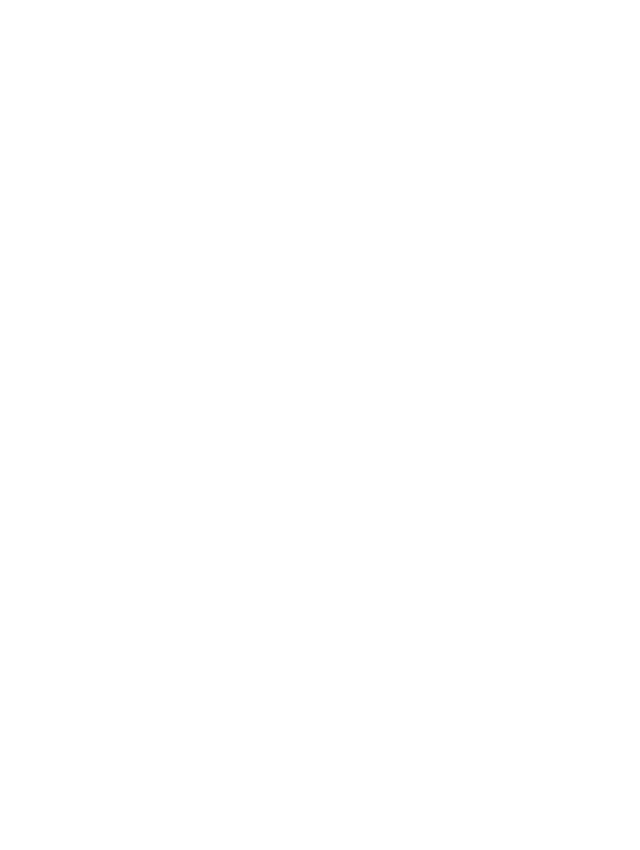
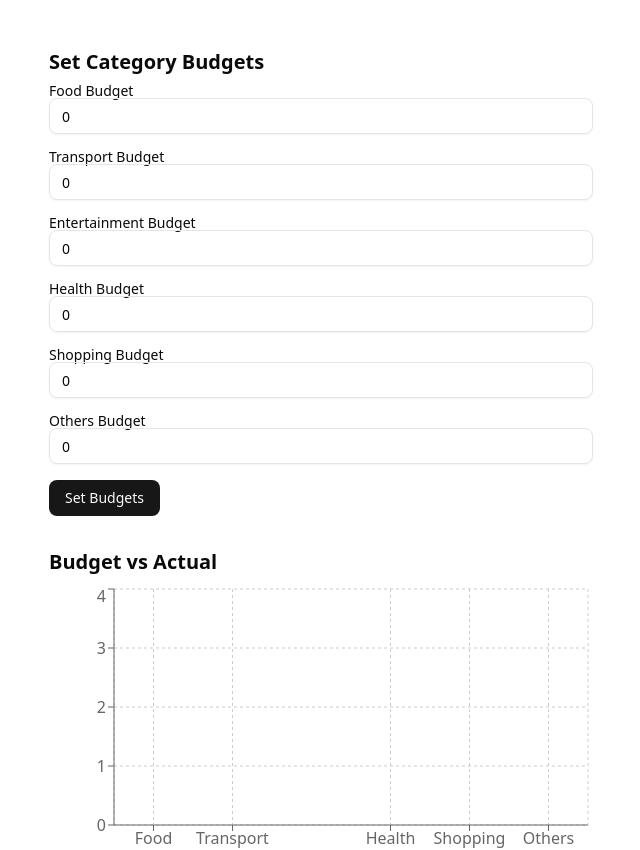
Before and after one commit to TechieVinita/finance-tracker, a Next.js app: page / in a window 1280 px wide. Before the commit this address had no page. Shown: the top 850 px of the page, without its empty margins (319-959 px from the left). Before the commit the page ends 800 px from the top, so only its background shows below. Built offline with nearby package versions, Linux system fonts and the light colour scheme.

Commit message:
Make TransactionsPage the homepage and clean up code

```diff
--- a/src/app/page.tsx
+++ b/src/app/page.tsx
@@ -1,5 +1,7 @@
-import { redirect } from 'next/navigation';
+"use client";
 
-export default function Home() {
-  redirect('/transactions');
+import TransactionsPage from "@/components/TransactionsPage";
+
+export default function HomePage() {
+  return <TransactionsPage />;
 }
```
Also changed, not shown: src/components/TransactionsPage.tsx (renamed from src/app/transactions/page.tsx).
